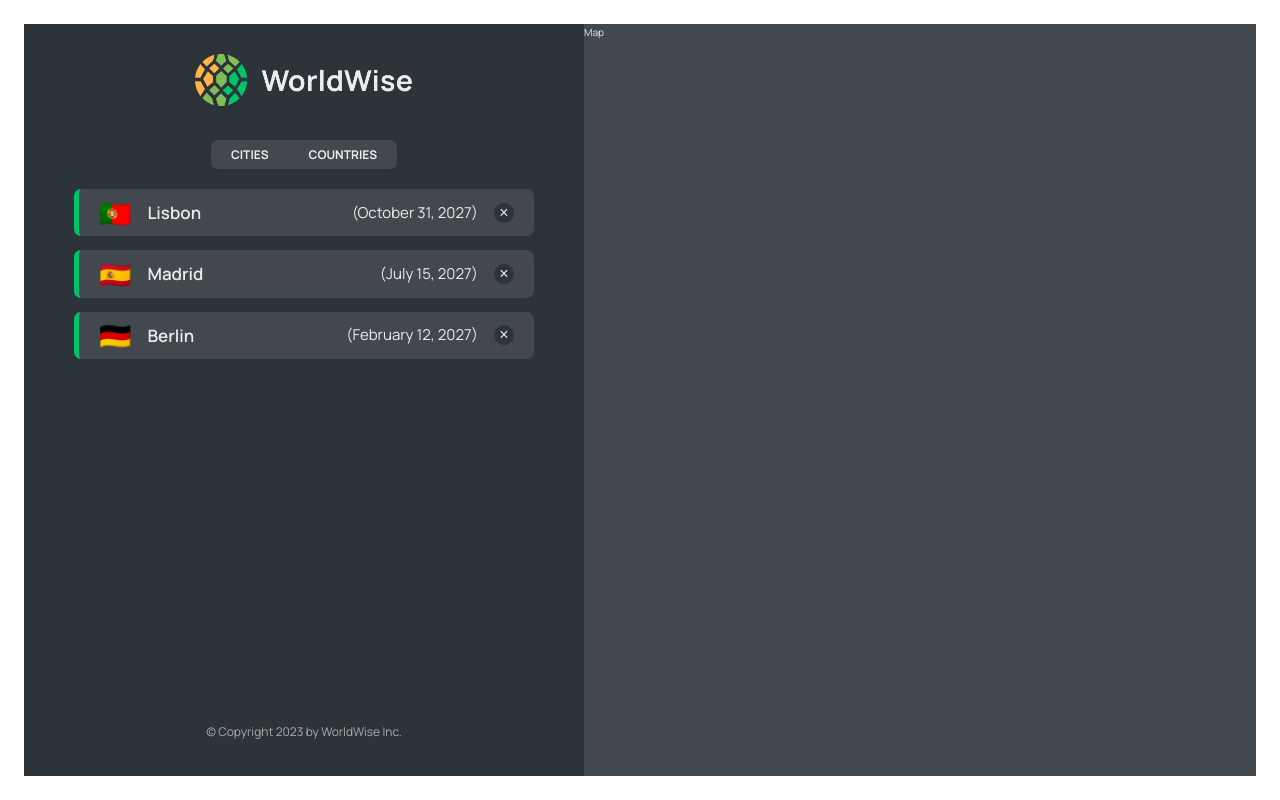
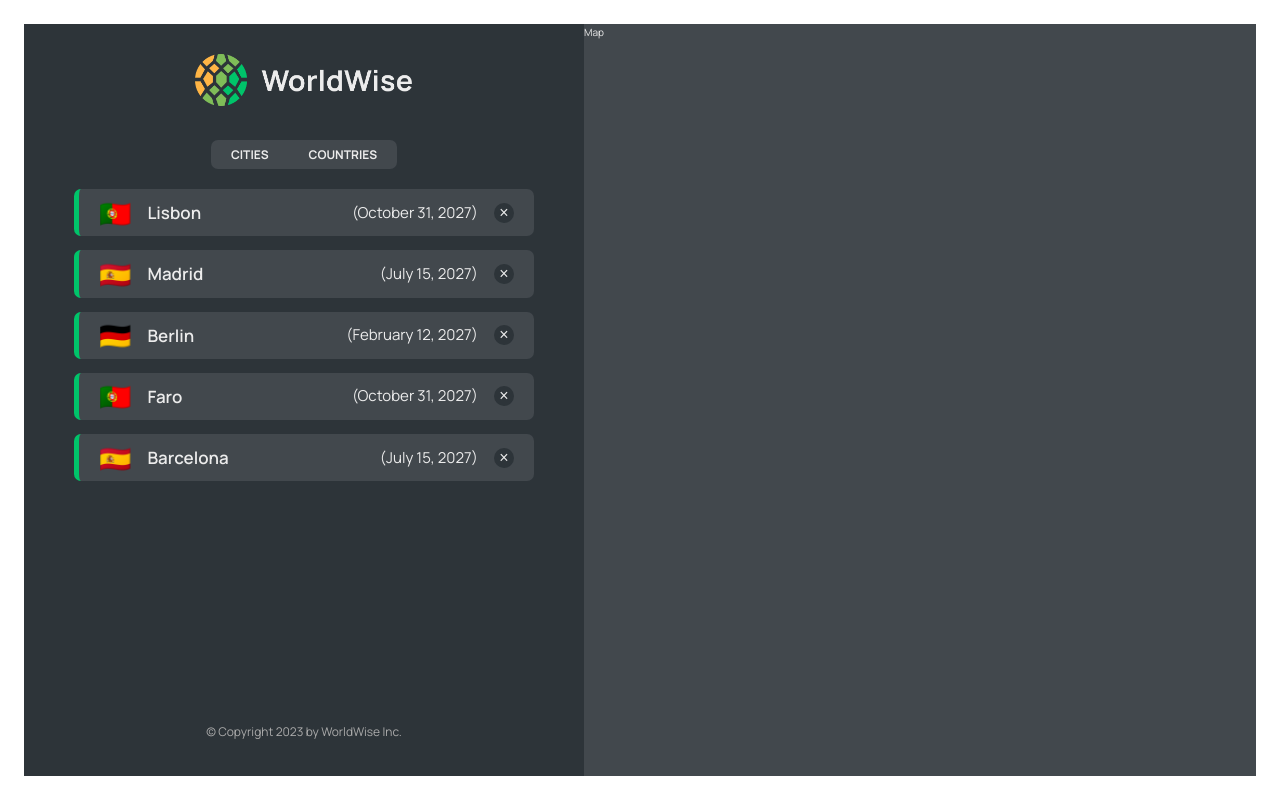
Before and after one commit to FirasLatrech/WorldWise, a React (Vite) app: page /app in a window 1280 px wide. Built offline with nearby package versions, Linux system fonts and the light colour scheme; data requests are answered from the project's data file.

Commit message:
Lesson 214: Implementing the Countries List

```diff
--- a/data/cities.json
+++ b/data/cities.json
@@ -35,6 +35,30 @@
         "lng": 13.376933665713324
       },
       "id": 98443197
+    },
+    {
+      "cityName": "Faro",
+      "country": "Portugal",
+      "emoji": "🇵🇹",
+      "date": "2027-10-31T15:59:59.138Z",
+      "notes": "My favorite city so far!",
+      "position": {
+        "lat": 38.727881642324164,
+        "lng": -9.140900099907554
+      },
+      "id": 2435878
+    },
+    {
+      "cityName": "Barcelona",
+      "country": "Spain",
+      "emoji": "🇪🇸",
+      "date": "2027-07-15T08:22:53.976Z",
+      "notes": "",
+      "position": {
+        "lat": 40.46635901755316,
+        "lng": -3.7133789062500004
+      },
+      "id": 34897593
     }
   ]
 }
--- a/src/App.jsx
+++ b/src/App.jsx
@@ -1,4 +1,6 @@
 import { BrowserRouter, Route, Routes } from "react-router-dom";
+import { useEffect, useState } from "react";
+
 import Product from "./pages/Product";
 import Pricing from "./pages/Pricing";
 import Homepage from "./pages/Homepage";
@@ -6,7 +8,7 @@
 import AppLayout from "./pages/AppLayout";
 import PageNotFound from "./pages/PageNotFound";
 import CityList from "./components/CityList";
-import { useEffect, useState } from "react";
+import CountryList from "./components/CountryList";
 
 function App() {
   const [cities, setCities] = useState([]);
@@ -46,7 +48,10 @@
             path="cities"
             element={<CityList cities={cities} isLoading={isLoading} />}
           />
-          <Route path="countries" element={<p>Countries</p>} />
+          <Route
+            path="countries"
+            element={<CountryList cities={cities} isLoading={isLoading} />}
+          />
           <Route path="form" element={<p>Form</p>} />
         </Route>
         <Route path="*" element={<PageNotFound />} />
--- /dev/null
+++ b/src/components/CountryList.jsx
@@ -0,0 +1,29 @@
+import Spinner from "./Spinner";
+import styles from "./CountryList.module.css";
+import CountryItem from "./CountryItem";
+import Message from "./Message";
+
+function CountryList({ cities, isLoading }) {
+  if (isLoading) return <Spinner />;
+
+  if (!cities.length)
+    return (
+      <Message message="Add your first city by clicking on a city on the map" />
+    );
+
+  const countries = cities.reduce((arr, city) => {
+    if (!arr.map((el) => el.country).includes(city.country))
+      return [...arr, { country: city.country, emoji: city.emoji }];
+    else return arr;
+  }, []);
+
+  return (
+    <ul className={styles.countryList}>
+      {countries.map((country) => (
+        <CountryItem country={country} />
+      ))}
+    </ul>
+  );
+}
+
+export default CountryList;
```
